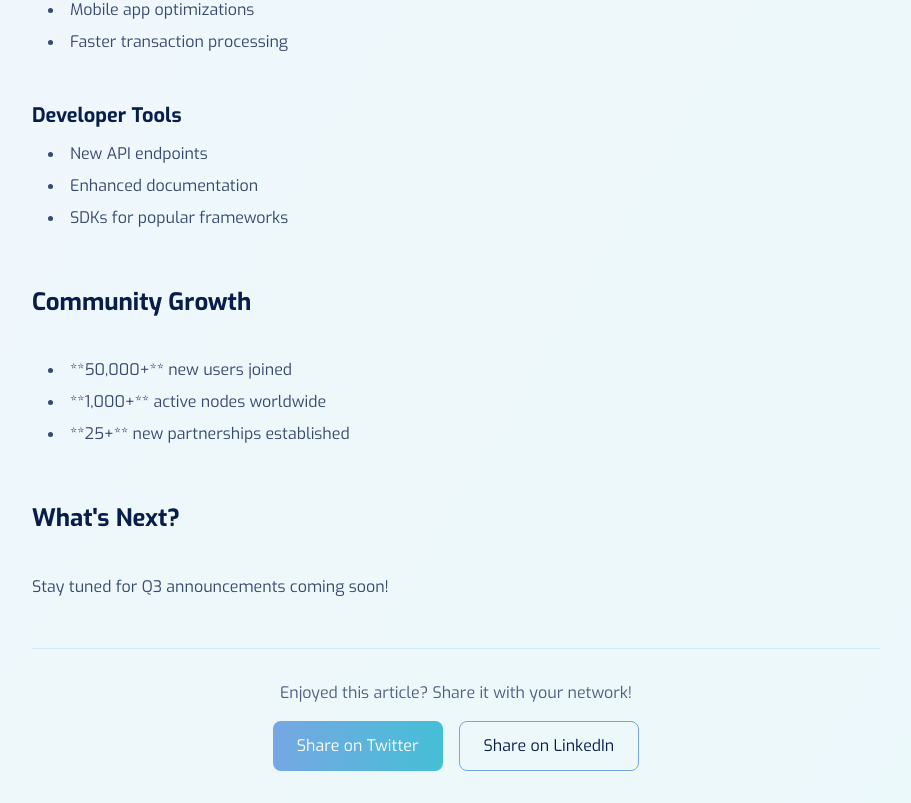
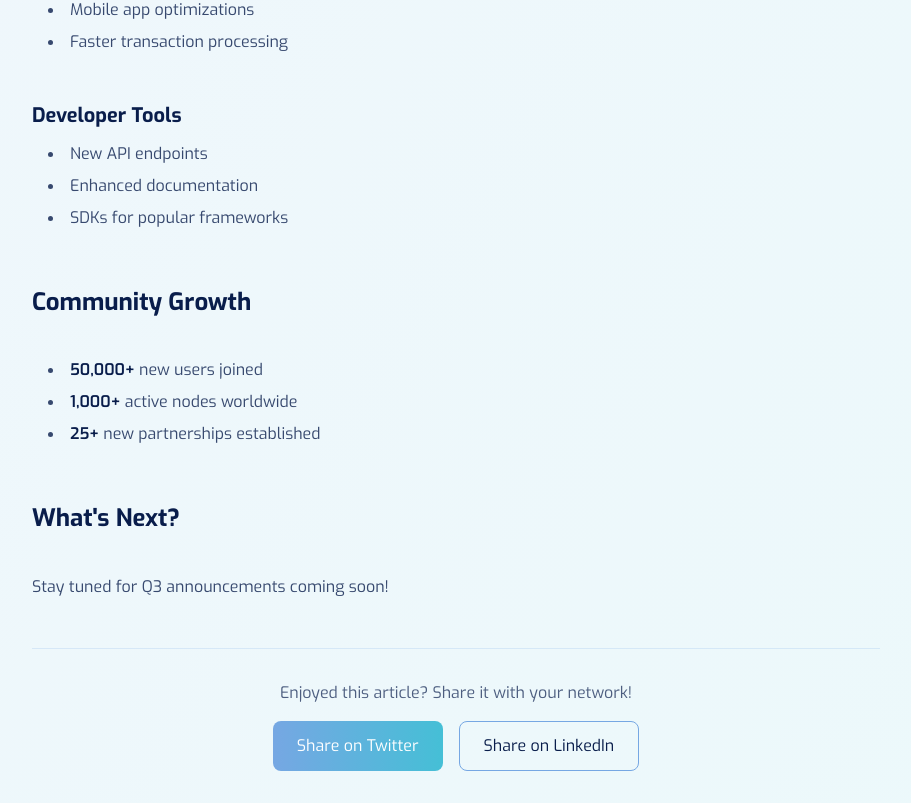
Before and after one commit to maldoteth/dehubdocs, a React (Vite) app: page /docs/blog/q2-2024-platform-updates in a window 1280 px wide. Shown: the part 1377-2180 px from the top of the page, without its empty margins (312-1223 px from the left). Built offline with nearby package versions, Linux system fonts and the light colour scheme.

Commit message:
Fix: Remove bullet points and asterisks
Reformatted the DePIN blog post to remove bullet points and asterisks, replacing them with proper paragraph formatting and bold text.

```diff
--- a/src/components/blog/BlogContent.tsx
+++ b/src/components/blog/BlogContent.tsx
@@ -6,7 +6,7 @@ interface BlogContentProps {
 }
 
 const BlogContent: React.FC<BlogContentProps> = ({ content }) => {
-  // Simple markdown-like rendering
+  // Enhanced markdown-like rendering
   const renderContent = (text: string) => {
     return text
       .split('\n')
@@ -22,31 +22,52 @@ const BlogContent: React.FC<BlogContentProps> = ({ content }) => {
           return <h3 key={index} className="text-xl font-bold text-royal-blue mb-3 mt-4 font-exo">{line.slice(4)}</h3>;
         }
 
-        // Lists
-        if (line.startsWith('- ')) {
-          return <li key={index} className="text-royal-blue/80 mb-2 ml-4 font-exo">{line.slice(2)}</li>;
+        // Lists - handle both - and • bullets
+        if (line.startsWith('- ') || line.startsWith('• ')) {
+          const listContent = line.startsWith('- ') ? line.slice(2) : line.slice(2);
+          // Process the list content for bold formatting
+          const processedContent = listContent
+            .replace(/\*\*(.*?)\*\*/g, '<strong class="font-semibold text-royal-blue">$1</strong>')
+            .replace(/\[([^\]]+)\]\(([^)]+)\)/g, '<a href="$2" class="text-middle-blue hover:text-royal-blue underline transition-colors duration-200">$1</a>');
+
+          return (
+            <li
+              key={index}
+              className="text-royal-blue/80 mb-2 ml-4 font-exo list-disc"
+              dangerouslySetInnerHTML={{ __html: processedContent }}
+            />
+          );
         }
         if (/^\d+\./.test(line)) {
-          return <li key={index} className="text-royal-blue/80 mb-2 ml-4 font-exo">{line.replace(/^\d+\.\s/, '')}</li>;
+          const listContent = line.replace(/^\d+\.\s/, '');
+          const processedContent = listContent
+            .replace(/\*\*(.*?)\*\*/g, '<strong class="font-semibold text-royal-blue">$1</strong>')
+            .replace(/\[([^\]]+)\]\(([^)]+)\)/g, '<a href="$2" class="text-middle-blue hover:text-royal-blue underline transition-colors duration-200">$1</a>');
+
+          return (
+            <li
+              key={index}
+              className="text-royal-blue/80 mb-2 ml-4 font-exo list-decimal"
+              dangerouslySetInnerHTML={{ __html: processedContent }}
+            />
+          );
         }
-
-        // Bold text
-        const boldText = line.replace(/\*\*(.*?)\*\*/g, '<strong class="font-semibold text-royal-blue">$1</strong>');
-
-        // Links
-        const linkedText = boldText.replace(/\[([^\]]+)\]\(([^)]+)\)/g, '<a href="$2" class="text-middle-blue hover:text-royal-blue underline transition-colors duration-200">$1</a>');
 
         // Empty lines
         if (line.trim() === '') {
           return <br key={index} />;
         }
 
-        // Regular paragraphs
+        // Regular paragraphs - process for bold and links
+        let processedLine = line
+          .replace(/\*\*(.*?)\*\*/g, '<strong class="font-semibold text-royal-blue">$1</strong>')
+          .replace(/\[([^\]]+)\]\(([^)]+)\)/g, '<a href="$2" class="text-middle-blue hover:text-royal-blue underline transition-colors duration-200">$1</a>');
+
         return (
           <p
             key={index}
             className="text-royal-blue/80 mb-4 leading-relaxed font-exo"
-            dangerouslySetInnerHTML={{ __html: linkedText }}
+            dangerouslySetInnerHTML={{ __html: processedLine }}
           />
         );
       });
```
